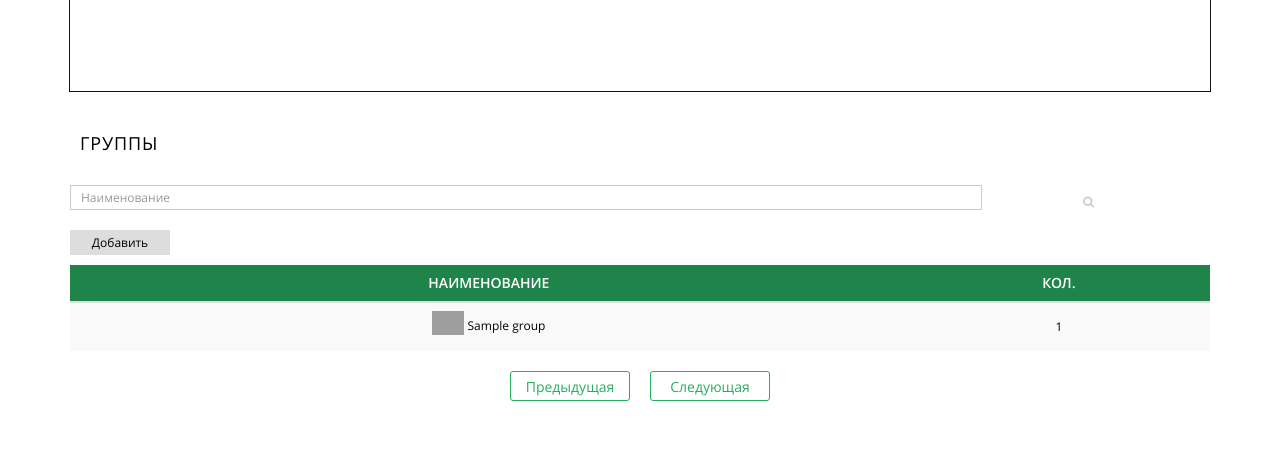
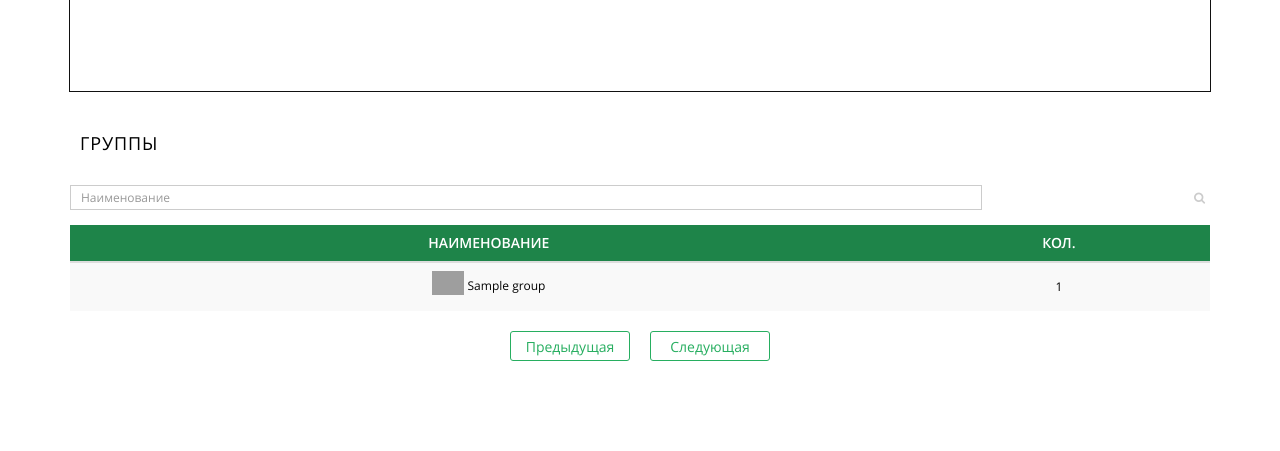
Before and after one commit to hsrazna/yii2proj, a Yii app: template views/site/groups.php in a window 1280 px wide. Shown: the part 274-725 px from the top of the page. Run offline with PHP 8.4 and a stand-in for Yii, Linux system fonts and the light colour scheme; the template is opened without the code that fills it: most values are stand-ins (such as "Sample title", 1, 10 or a date in 2020); form fields are guessed from the names that the template uses; data that the repository does not hold is empty; style sheets or scripts are compiled from the project's sources; some libraries are stand-ins or nearby versions; some web fonts are replaced; grey boxes are pictures that could not be loaded.

Commit message:
распределение ролей для групп

```diff
--- a/config/web.php
+++ b/config/web.php
@@ -31,7 +31,7 @@ $config = [
         ],
 
         'errorHandler' => [
-            'errorAction' => 'site/error',
+            'errorAction' => 'site/errorkbsu',
         ],
         'mailer' => [
             'class' => 'yii\swiftmailer\Mailer',
--- a/views/css/style3.css
+++ b/views/css/style3.css
@@ -488,6 +488,16 @@ div.icons_style {
   color: #ccc;
   font-size: 12px; }
 
+.az-search4 {
+  position: absolute;
+  top: 3px;
+  left: calc(100% - 22px);
+  background: transparent;
+  border: none;
+  outline: none;
+  color: #ccc;
+  font-size: 12px; }
+
 /*form*/
 /*table-buttons*/
 .next-prev {
--- a/views/css/style3.scss
+++ b/views/css/style3.scss
@@ -558,6 +558,18 @@ div.icons_style{
     position: absolute;
     top: 7px;
     left: calc(100% - 133px);
+    background: transparent;
+    border: none;
+    outline: none;
+    //width: 12px;
+    //height: 12px;
+    color: #ccc;
+    font-size: 12px;
+}
+.az-search4{
+    position: absolute;
+    top: 3px;
+    left: calc(100% - 22px);
     background: transparent;
     border: none;
     outline: none;
--- a/views/layouts/main.php
+++ b/views/layouts/main.php
@@ -123,11 +123,13 @@ AppAsset::register($this);
                     <span class="az-style1 az-col-99-150-px" id="group1"></span>
                 </div>
             </div>
+            <?php if ($temp_query->id_status === 3 || $temp_query->id_status === 2): ?>
             <div class="az-form az-row az-center">
                 <a id="group2" href="#usersadd" data-status="usersadd2" rel="modal" class="az-col-200-px az-button-add"><i class="fa fa-plus" aria-hidden="true"></i> Добавить активиста</a>
                 <a id="group3" href="#changeGroup" rel="modal" class="az-col-200-px az-button-add"><i class="fa fa-refresh" aria-hidden="true"></i> Изменить группу</a>
                 <a id="group4" href="#" class="az-col-200-px az-button-add"><i class="fa fa-trash" aria-hidden="true"></i> Удалить группу</a>
             </div>
+            <?php endif; ?>
             <table class="az-table">
                 <thead class="table-head">
                     <tr>
--- a/views/site/groups.php
+++ b/views/site/groups.php
@@ -2,8 +2,9 @@
 use yii\helpers\Html;
 use yii\widgets\LinkPager;
 use yii\bootstrap\ActiveForm;
+use app\models\users;
 ?>
-
+<?php $temp_query = users::findOne(Yii::$app->user->getId()); ?>
 <section class="az-sec-table">
 	<h2>Группы</h2>
 	<?php $form = ActiveForm::begin(['id' => 'contact-form',
@@ -13,12 +14,20 @@ use yii\bootstrap\ActiveForm;
             'tag' => false,
         ],
     ],]); ?>
+    <?php if ($temp_query->id_status === 3 || $temp_query->id_status === 2): ?>
 		<?= Html::submitButton('<i class="fa fa-search" aria-hidden="true"></i>', ['class' => 'az-search3']) ?>
 		<?php $inputt = $form->field($model,'uname')->textInput(['maxlength' => 18, 'class' => 'az-col-99-100-px', 'placeholder' => "Наименование"])->label(false); ?>
 			<?php $inputt->template = "{input}"; ?>
 			<?= $inputt; ?>
 		<!-- <input type="text" placeholder="Наименование" class="az-col-99-100-px"> -->
 		<a href="#addGroup" rel="modal" class="az-col-100-px az-button-add">Добавить</a>
+	<?php else: ?>
+		<?= Html::submitButton('<i class="fa fa-search" aria-hidden="true"></i>', ['class' => 'az-search4']) ?>
+		<?php $inputt = $form->field($model,'uname')->textInput(['maxlength' => 18, 'class' => 'az-col-100', 'placeholder' => "Наименование"])->label(false); ?>
+			<?php $inputt->template = "{input}"; ?>
+			<?= $inputt; ?>
+		<!-- <input type="text" placeholder="Наименование" class="az-col-99-100-px"> -->
+	<?php endif; ?>
 	<?php ActiveForm::end(); ?>
 	<?= $_SERVER['ROOT']; ?>
 	<table id="example" class="az-table table table-striped table-hover dt-responsive">
```
Also changed, not shown: controllers/SiteController.php (+11 -118 lines), 1 other file.
